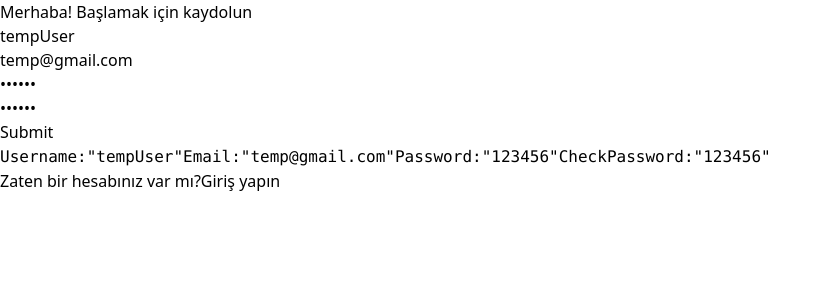
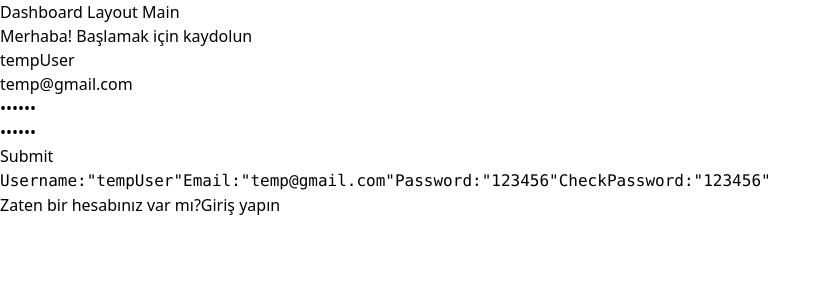
Before and after one commit to MobvenTeam1/FitAI-front-end-app-react.ts, a React (Vite) app: page /auth/register in a window 1280 px wide. Shown: the top 300 px of the page, without its empty margins (0-831 px from the left). Built offline with nearby package versions, Linux system fonts and the light colour scheme.

Commit message:
auth layout addded

```diff
--- a/src/auth/guard/AuthGuard.tsx
+++ b/src/auth/guard/AuthGuard.tsx
@@ -1,10 +1,11 @@
 import React, { useContext } from "react";
-import { Navigate, Outlet } from "react-router-dom";
+import { Navigate } from "react-router-dom";
 import { AuthContext } from "../AuthContext";
+import { AuthLayoutMain } from "../../layouts/auth/AuthLayout";
 
 export const AuthGuard: React.FC = () => {
   const { authState } = useContext(AuthContext);
   const accessToken = authState.token;
 
-  return !accessToken ? <Outlet /> : <Navigate to="/" />;
+  return !accessToken ? <AuthLayoutMain /> : <Navigate to="/" />;
 };
--- /dev/null
+++ b/src/layouts/auth/AuthLayout.tsx
@@ -0,0 +1,15 @@
+import { Outlet } from "react-router-dom";
+
+export const AuthLayoutMain: React.FC = () => {
+  return (
+    <div className="grid grid-cols-12">
+      <div className="col-span-6">
+        <h1>Dashboard Layout Main</h1>
+      </div>
+
+      <div className="col-span-6">
+        <Outlet />
+      </div>
+    </div>
+  );
+};
--- a/src/pages/auth/Register.tsx
+++ b/src/pages/auth/Register.tsx
@@ -43,7 +43,7 @@ export const Register: React.FC = () => {
   const { control, handleSubmit } = form;
 
   const onSubmit = () => {
-    router.push(`/${paths.auth.root}/${paths.auth.registration}`);
+    router.push(paths.registration);
   };
 
   return (
--- a/src/routes/paths.tsx
+++ b/src/routes/paths.tsx
@@ -10,7 +10,6 @@ interface AuthPaths {
   root: string;
   login: string;
   register: string;
-  registration: string;
   forgotPassword: string;
   resetPassword: string;
 }
@@ -18,6 +17,7 @@ interface AuthPaths {
 export interface Paths {
   dashboard: DashboardPaths;
   auth: AuthPaths;
+  registration: string;
 }
 
 export const paths: Paths = {
@@ -28,11 +28,11 @@ export const paths: Paths = {
     },
     programs: "/programs",
   },
+  registration: "/registration",
   auth: {
     root: "auth",
     login: "login",
     register: "register",
-    registration: "registration",
     forgotPassword: "forgot-password",
     resetPassword: "reset-password",
   },
--- a/src/routes/routes.tsx
+++ b/src/routes/routes.tsx
@@ -23,19 +23,19 @@ const routes = createBrowserRouter([
         path: paths.auth.register,
         element: <Register />,
       },
-      {
-        path: paths.auth.registration,
-        element: <Registration />,
-      },
+      // {
+      //   path: paths.auth.registration,
+      //   element: <Registration />,
+      // },
     ],
   },
   {
+    path: "/registration",
+    element: <Registration />,
+  },
+  {
     path: paths.dashboard.root,
-    element: (
-      <>
-        <Outlet />
-      </>
-    ),
+    element: <Outlet />,
     children: [
       {
         path: paths.dashboard.root,
```
